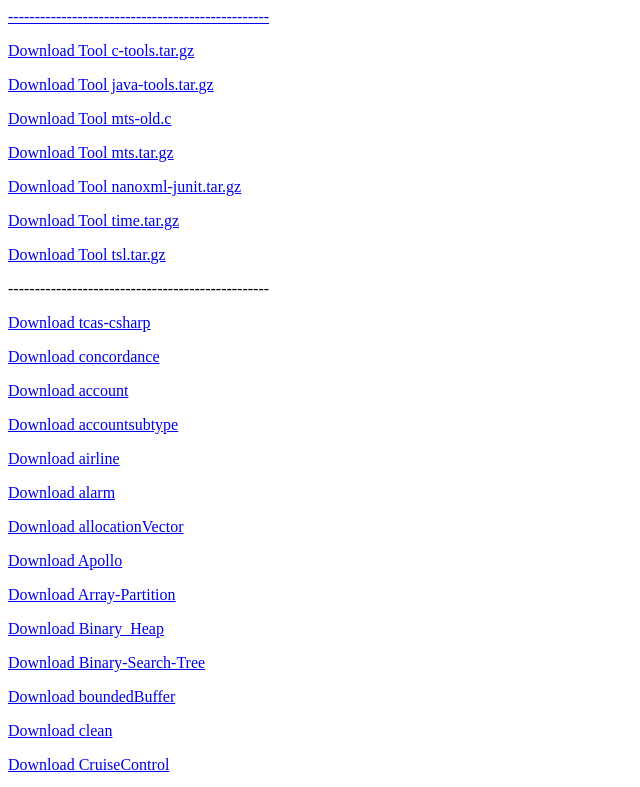
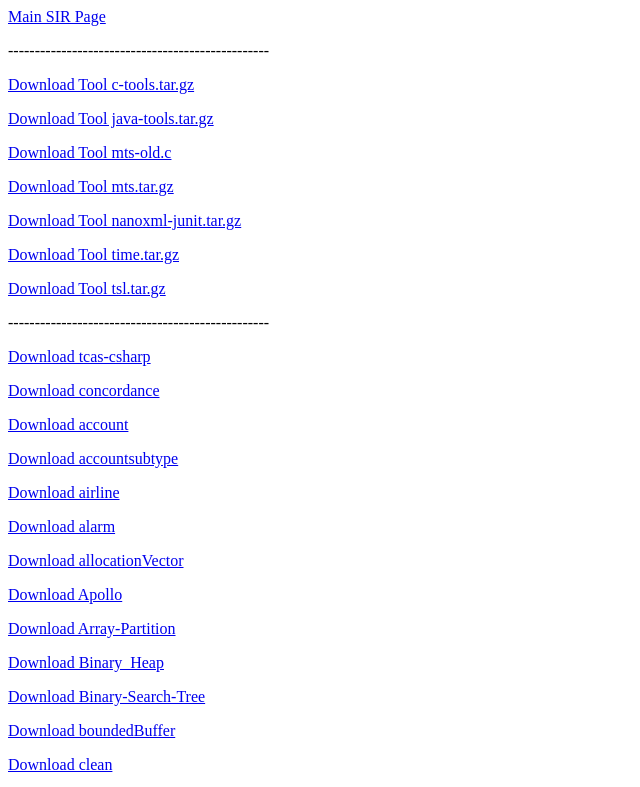
Before and after one commit to SIR-public/SIR, a plain HTML site: page temp.html in a window 1280 px wide. Shown: the top 787 px of the page, without its empty margins (0-640 px from the left). Drawn offline with Linux system fonts and the light colour scheme.

Commit message:
Update temp.html

```diff
--- a/temp.html
+++ b/temp.html
@@ -3,7 +3,7 @@
 <head></head>
 <body>
 
-  <a href="sir-main.html" Main SIR Page</a>
+  <a href="sir-main.html"> Main SIR Page</a>
 
   <p>
   -------------------------------------------------
```
